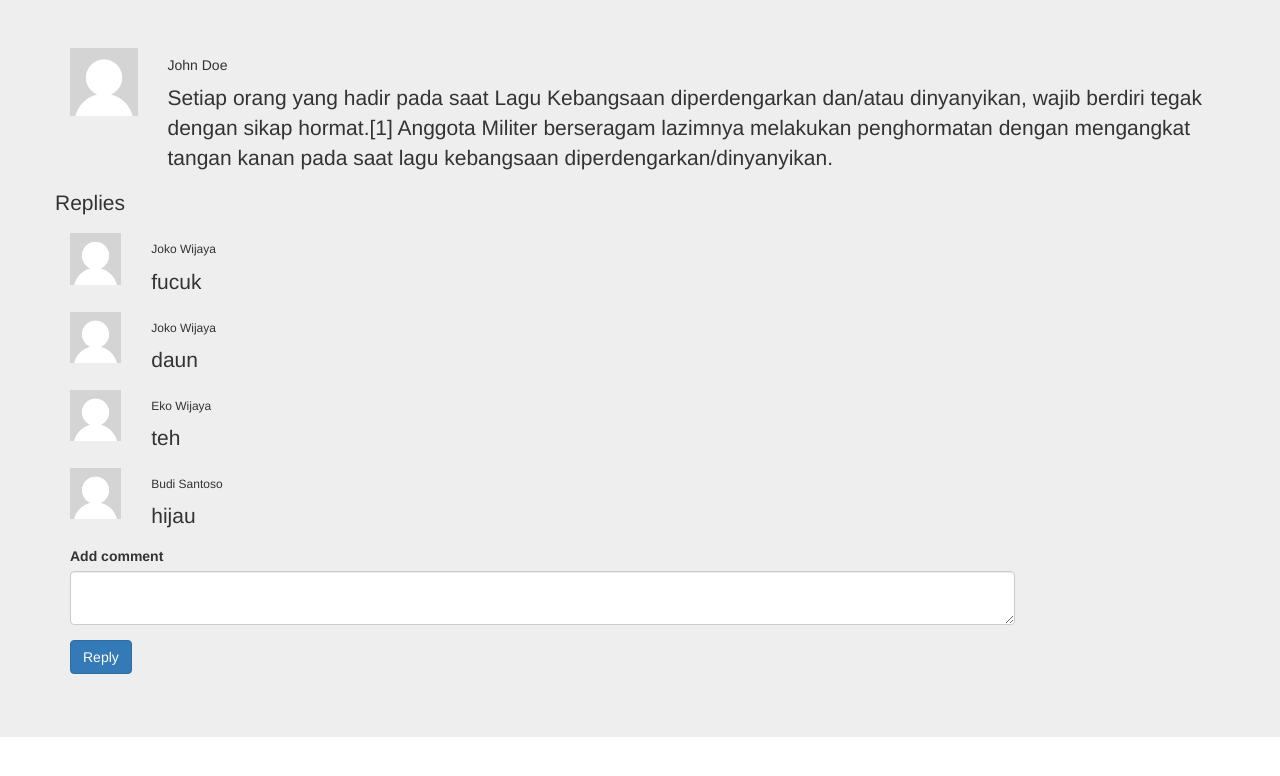
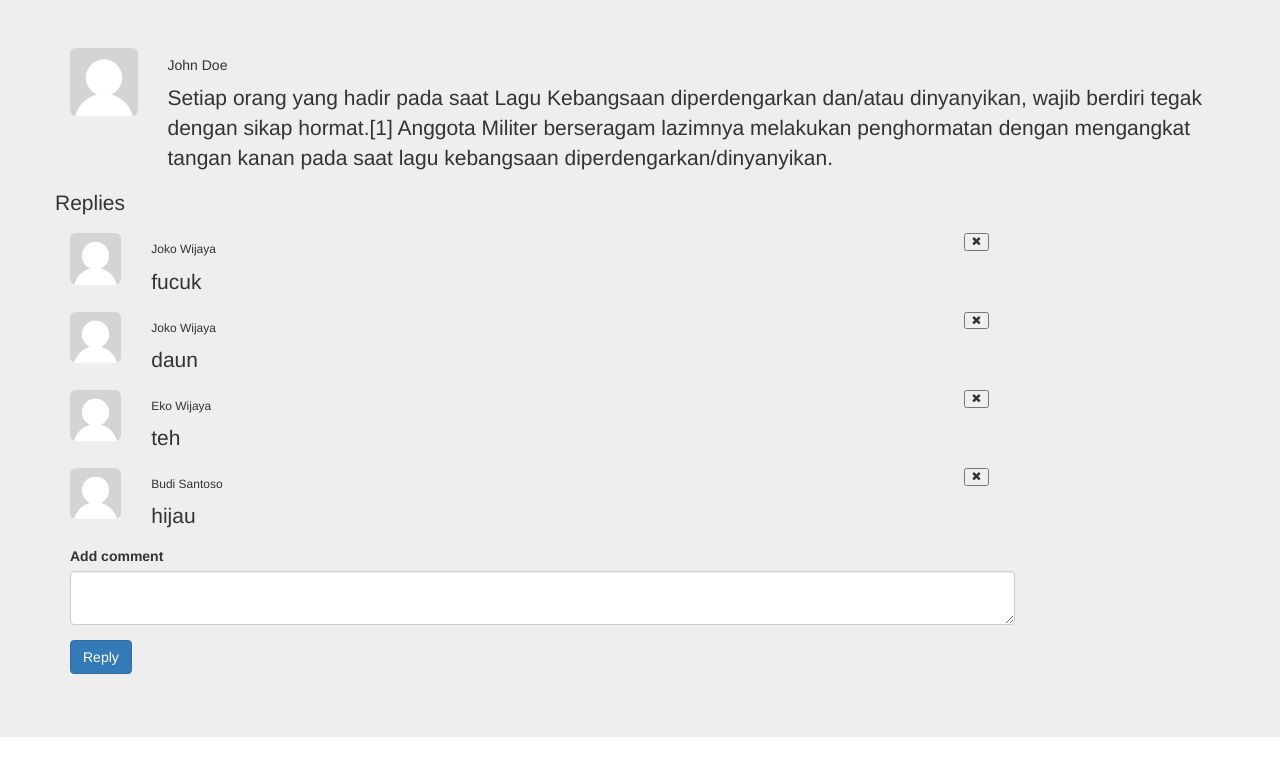
Before and after one commit to jadenwindart/pemwebSocMed, a PHP site: page /php/comment/comment_back.php in a window 1280 px wide. Shown: the top 776 px of the page. Run offline with PHP 8.4, Linux system fonts and the light colour scheme; data comes from the database, SQL or seed files in the repository; some libraries are stand-ins or nearby versions.

Commit message:
add delete comment

```diff
--- a/php/comment/comment_back.php
+++ b/php/comment/comment_back.php
@@ -1,5 +1,6 @@
 <?php
     class Comment {
+        private $comment_id;
         private $username;
         private $comment;
 
@@ -28,13 +29,14 @@
     $visiting_user_id = 2;
 
 
-    //Init DB
-    $hostname = 'localhost';
+    //Database
+    include "../database/dbconnect.php";
+    /*$hostname = 'localhost';
     $username = 'root';
     $password = '';
     $dbname = 'uts';
 
-    $db = new mysqli($hostname, $username, $password, $dbname);
+    $db = new mysqli($hostname, $username, $password, $dbname);*/
 
 
     //Get Post
--- a/php/comment/comment_front.php
+++ b/php/comment/comment_front.php
@@ -6,30 +6,32 @@
     <meta http-equiv="X-UA-Compatible" content="ie=edge">
     <title>Comment</title>
 
-    <link rel="stylesheet" href="css/bootstrap.min.css">
+    <!--<link rel="stylesheet" href="css/bootstrap.min.css">-->
+
+    <?php include '../template/header.php'; ?>
 </head>
 <body>
-    <div class='jumbotron bg-white'>
+    <div class='jumbotron'>
         <div class='container'>
-        <div class='row border border-primary p-2'>
+            <div class='row'>
                 <div class='col-sm-1'>
-                <img class='rounded img-responsive' style='width:100%' src="image/no_image.png">
+                    <img class='img-rounded img-responsive' style='width:100%' src="../../image/no_image.png">
                 </div>
                 <div class='col-sm-11'>
                     <!--<h5>John Doe</h5>-->
+                    <!--<p>Indonesia Raya adalah lagu kebangsaan Republik Indonesia. Lagu ini pertama kali diperkenalkan oleh komponisnya, Wage Rudolf Soepratman, pada tanggal 28 Oktober 1928 pada saat Kongres Pemuda II di Batavia. Lagu ini menandakan kelahiran pergerakan nasionalisme seluruh nusantara di Indonesia yang mendukung ide satu "Indonesia" sebagai penerus Hindia Belanda, daripada dipecah menjadi beberapa koloni.</p>-->
                     <h5><?php echo $username; ?></h5>
-                <!--<p>Indonesia Raya adalah lagu kebangsaan Republik Indonesia. Lagu ini pertama kali diperkenalkan oleh komponisnya, Wage Rudolf Soepratman, pada tanggal 28 Oktober 1928 pada saat Kongres Pemuda II di Batavia. Lagu ini menandakan kelahiran pergerakan nasionalisme seluruh nusantara di Indonesia yang mendukung ide satu "Indonesia" sebagai penerus Hindia Belanda, daripada dipecah menjadi beberapa koloni.</p>-->
                     <p><?php echo $post_content; ?></p>
                 </div>
             </div>
-        <div class='row border border-secondary p-4 bg-light'>
+            <div class='row'>
                 <div class='col-sm-10 mx-auto'>
                     <div class='row'>
                         <p>Replies</p>
                     </div>
                     <!--<div class='row small'>
                         <div class='col-sm-1'>
-                        <img class='rounded img-responsive' style='width:100%' src="image/no_image.png">
+                            <img class='img-rounded img-responsive' style='width:100%' src="image/no_image.png">
                         </div>
                         <div class='col-sm-11'>
                             <h6>John Doe</h5>
@@ -41,17 +43,23 @@
                             for($i = 0; $i < sizeof($comment); $i++) {
                                 echo "<div class='row small'>";
                                 echo    "<div class='col-sm-1'>";
-                            echo        "<img class='rounded img-responsive' style='width:100%' src='image/no_image.png'>";
+                                echo        "<img class='img-rounded img-responsive' style='width:100%' src='../../image/no_image.png'>";
                                 echo    "</div>";
-                            echo    "<div class='col-sm-11'>";
+                                echo    "<div class='col-sm-10'>";
                                 echo        "<h6>".$comment[$i]->getUsername()."</h5>";
                                 echo        "<p>".$comment[$i]->getComment()."</p>";
+                                echo    "</div>";
+                                echo    "<div class='col-sm-1'>";
+                                echo        "<form action='comment_delete.php' method='post'>";
+                                echo            "<button type='submit' class='fa fa-close'></button>";
+                                echo        "</form>";
                                 echo    "</div>";
                                 echo "</div>";
                             }
                         }
                     ?>
-                <form action="comment_submit.php" method='post'>
+
+                    <form action='comment_submit.php' method='post'>
                         <div class='form-group'>
                             <label for='comment'>Add comment</label>
                             <textarea class='form-control' name='comment' id='comment' required></textarea>
@@ -66,9 +74,8 @@
         </div>
     </div>
 
-
-    <script src="js/jquery-3.3.1.min.js"></script>
+    <!--<script src="js/jquery-3.3.1.min.js"></script>
     <script src="js/popper.min.js"></script>
-    <script src="js/bootstrap.min.js"></script>
+    <script src="js/bootstrap.min.js"></script>-->
 </body>
 </html>
```
Lines whose indentation alone changed are shown as unchanged.
